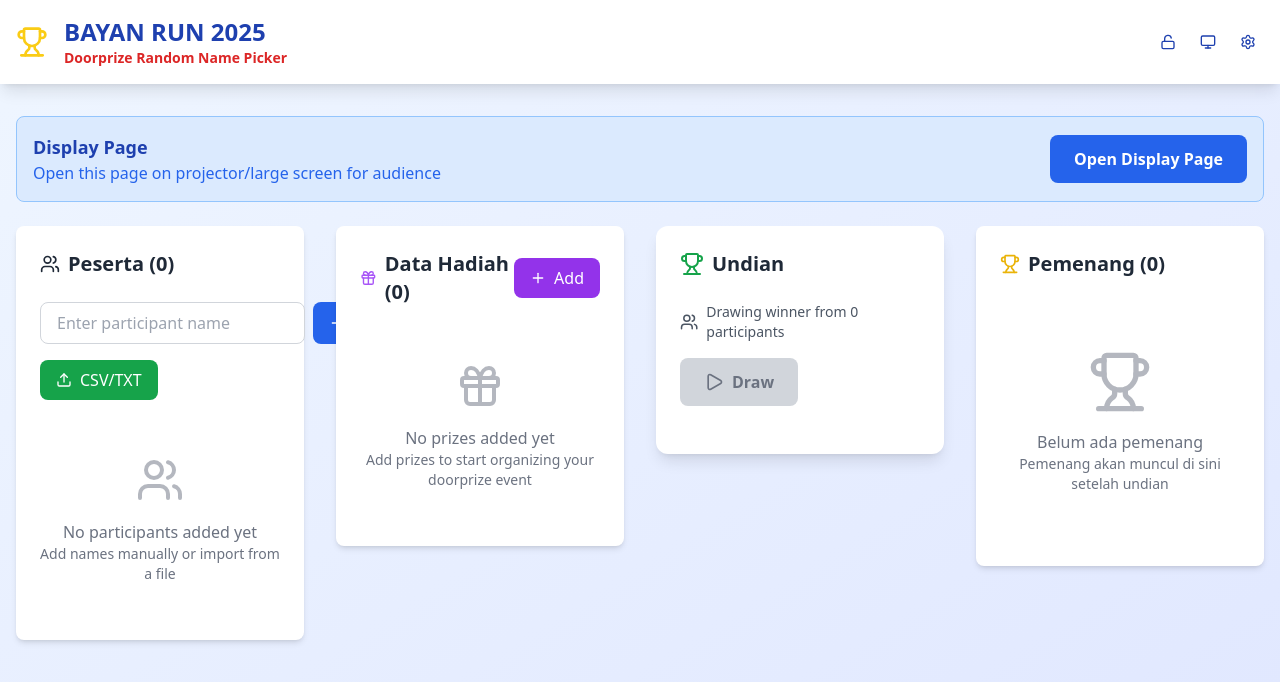
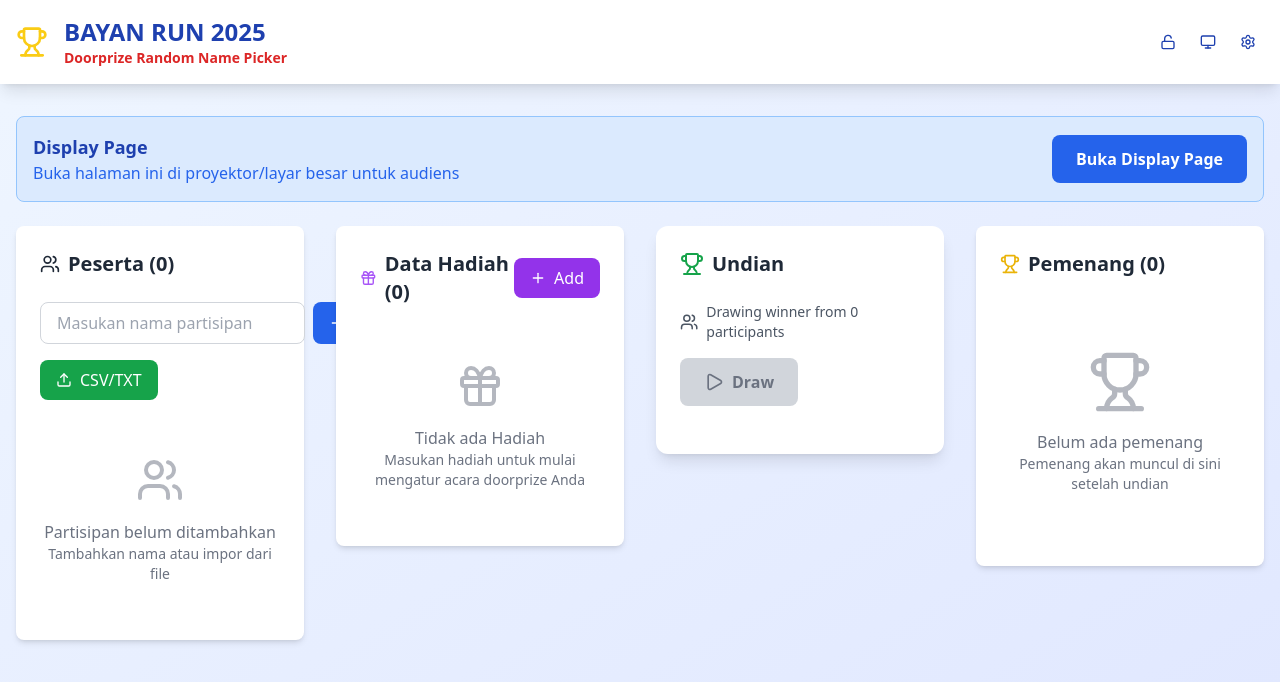
Before and after one commit to ICT-Bayan-Group/bayanrun-doorprize, a React (Vite) app: page / in a window 1280 px wide. Shown: the top 682 px of the page. Built offline with nearby package versions, Linux system fonts and the light colour scheme.

Commit message:
fix : bahasa indo wording

```diff
--- a/src/components/Header.tsx
+++ b/src/components/Header.tsx
@@ -47,7 +47,7 @@ const Header: React.FC<HeaderProps> = ({
               }`}
               title={isLocked ? 'Unlock Controls' : 'Lock Controls'}
             >
-              {isLocked ? <Lock className="w-4 h-4" /> : <Unlock className="w-4 h-4" />}
+              {isLocked ? <Lock className="w-4 h-4 text-white" /> : <Unlock className="w-4 h-4" />}
             </button>
 
             <button
--- a/src/components/ParticipantManager.tsx
+++ b/src/components/ParticipantManager.tsx
@@ -67,7 +67,7 @@ const ParticipantManager: React.FC<ParticipantManagerProps> = ({
               type="text"
               value={newName}
               onChange={(e) => setNewName(e.target.value)}
-              placeholder="Enter participant name"
+              placeholder="Masukan nama partisipan"
               className="flex-1 px-4 py-2 border border-gray-300 rounded-lg focus:ring-2 focus:ring-blue-500 focus:border-transparent"
             />
             <button
@@ -133,8 +133,8 @@ const ParticipantManager: React.FC<ParticipantManagerProps> = ({
         {participants.length === 0 && (
           <div className="text-center py-8 text-gray-500">
             <Users className="w-12 h-12 mx-auto mb-4 opacity-50" />
-            <p>No participants added yet</p>
-            <p className="text-sm">Add names manually or import from a file</p>
+            <p>Partisipan belum ditambahkan</p>
+            <p className="text-sm">Tambahkan nama atau impor dari file</p>
           </div>
         )}
       </div>
--- a/src/components/PrizeManager.tsx
+++ b/src/components/PrizeManager.tsx
@@ -101,34 +101,34 @@ const PrizeManager: React.FC<PrizeManagerProps> = ({
             <form onSubmit={handleSubmit} className="space-y-4">
               <div>
                 <label className="block text-sm font-medium text-gray-700 mb-1">
-                  Prize Name
+                  Nama Hadiah
                 </label>
                 <input
                   type="text"
                   value={formData.name}
                   onChange={(e) => setFormData(prev => ({ ...prev, name: e.target.value }))}
-                  className="w-full px-3 py-2 border border-gray-300 rounded-lg focus:ring-2 focus:ring-purple-500"
-                  placeholder="e.g., Grand Prize, Smartphone, Gift Voucher"
+                  className="w-full px-3 py-2 border italic border-gray-300 rounded-lg focus:ring-2 focus:ring-purple-500"
+                  placeholder="Contoh : Iphone, Smartwatch, Voucher Hadiah"
                   required
                 />
               </div>
 
               <div>
                 <label className="block text-sm font-medium text-gray-700 mb-1">
-                  Description
+                  Deskripsi
                 </label>
                 <textarea
                   value={formData.description}
                   onChange={(e) => setFormData(prev => ({ ...prev, description: e.target.value }))}
                   className="w-full px-3 py-2 border border-gray-300 rounded-lg focus:ring-2 focus:ring-purple-500"
-                  placeholder="Prize description..."
+                  placeholder="Keterangan hadiah..."
                   rows={2}
                 />
               </div>
 
               <div>
                 <label className="block text-sm font-medium text-gray-700 mb-1">
-                  Quota (Number of Winners)
+                  Kuota (Jumlah Hadiah)
                 </label>
                 <input
                   type="number"
@@ -145,14 +145,14 @@ const PrizeManager: React.FC<PrizeManagerProps> = ({
                   type="submit"
                   className="px-4 py-2 bg-purple-600 text-white rounded-lg hover:bg-purple-700 transition-colors"
                 >
-                  {editingPrize ? 'Update Prize' : 'Add Prize'}
+                  {editingPrize ? 'Update Hadiah' : 'Tambah Hadiah'}
                 </button>
                 <button
                   type="button"
                   onClick={handleCancel}
                   className="px-4 py-2 bg-gray-500 text-white rounded-lg hover:bg-gray-600 transition-colors"
                 >
-                  Cancel
+                  Batal
                 </button>
               </div>
             </form>
@@ -250,8 +250,8 @@ const PrizeManager: React.FC<PrizeManagerProps> = ({
         {prizes.length === 0 && (
           <div className="text-center py-8 text-gray-500">
             <Gift className="w-12 h-12 mx-auto mb-4 opacity-50" />
-            <p>No prizes added yet</p>
-            <p className="text-sm">Add prizes to start organizing your doorprize event</p>
+            <p>Tidak ada Hadiah</p>
+            <p className="text-sm">Masukan hadiah untuk mulai mengatur acara doorprize Anda</p>
           </div>
         )}
       </div>
--- a/src/pages/AdminPage.tsx
+++ b/src/pages/AdminPage.tsx
@@ -294,13 +294,13 @@ const AdminPage: React.FC = () => {
           <div className="flex items-center justify-between">
             <div>
               <h3 className="text-lg font-semibold text-blue-800">Display Page</h3>
-              <p className="text-blue-600">Open this page on projector/large screen for audience</p>
+              <p className="text-blue-600">Buka halaman ini di proyektor/layar besar untuk audiens</p>
             </div>
             <button
               onClick={openDisplayPage}
               className="px-6 py-3 bg-blue-600 text-white rounded-lg hover:bg-blue-700 transition-colors font-semibold"
             >
-              Open Display Page
+              Buka Display Page
             </button>
           </div>
         </div>
--- a/src/pages/DisplayPage.tsx
+++ b/src/pages/DisplayPage.tsx
@@ -224,7 +224,7 @@ const DisplayPage: React.FC = () => {
               transition={{ delay: 0.3 }}
               className="text-6xl font-bold text-red-600 mb-8 text-center"
             >
-              🎉 WINNERS! 🎉
+              🎉 PEMENANG! 🎉
             </motion.h2>
 
             <div className="grid grid-cols-2 md:grid-cols-3 lg:grid-cols-5 gap-6">
@@ -255,9 +255,9 @@ const DisplayPage: React.FC = () => {
               initial={{ opacity: 0 }}
               animate={{ opacity: 1 }}
               transition={{ delay: 1.5 }}
-              className="text-3xl text-center mt-12 opacity-80"
+              className="text-3xl text-center mt-12 opacity-80 uppercase"
             >
-              Congratulations to all winners! 🎊
+            Selamat untuk semua pemenang! 🎊
             </motion.p>
           </motion.div>
         ) : localState.isDrawing && !hasShownResults ? (
@@ -483,7 +483,7 @@ const DisplayPage: React.FC = () => {
             </motion.div>
 
             <h2 className="text-5xl font-bold text-blue-800 mb-6 uppercase italic">
-              Ready for Multi-Winner Draw
+              Siapkah Anda untuk menang?
             </h2>
 
             <div className="grid grid-cols-5 gap-4 max-w-md mx-auto mb-8">
@@ -507,11 +507,11 @@ const DisplayPage: React.FC = () => {
             </div>
 
             <p className="text-2xl opacity-60 mb-8">
-              Waiting for organizer to start the drawing...
+             Menunggu untuk memulai pengundian...
             </p>
 
-            <div className="text-lg opacity-50">
-              <p>🎁 Good luck to all participants! 🎁</p>
+            <div className="text-lg opacity-50 uppercase">
+              <p>Semoga Beruntung untuk semua partisipan Bayan Run 2025 !!</p>
             </div>
           </motion.div>
         )}
```
